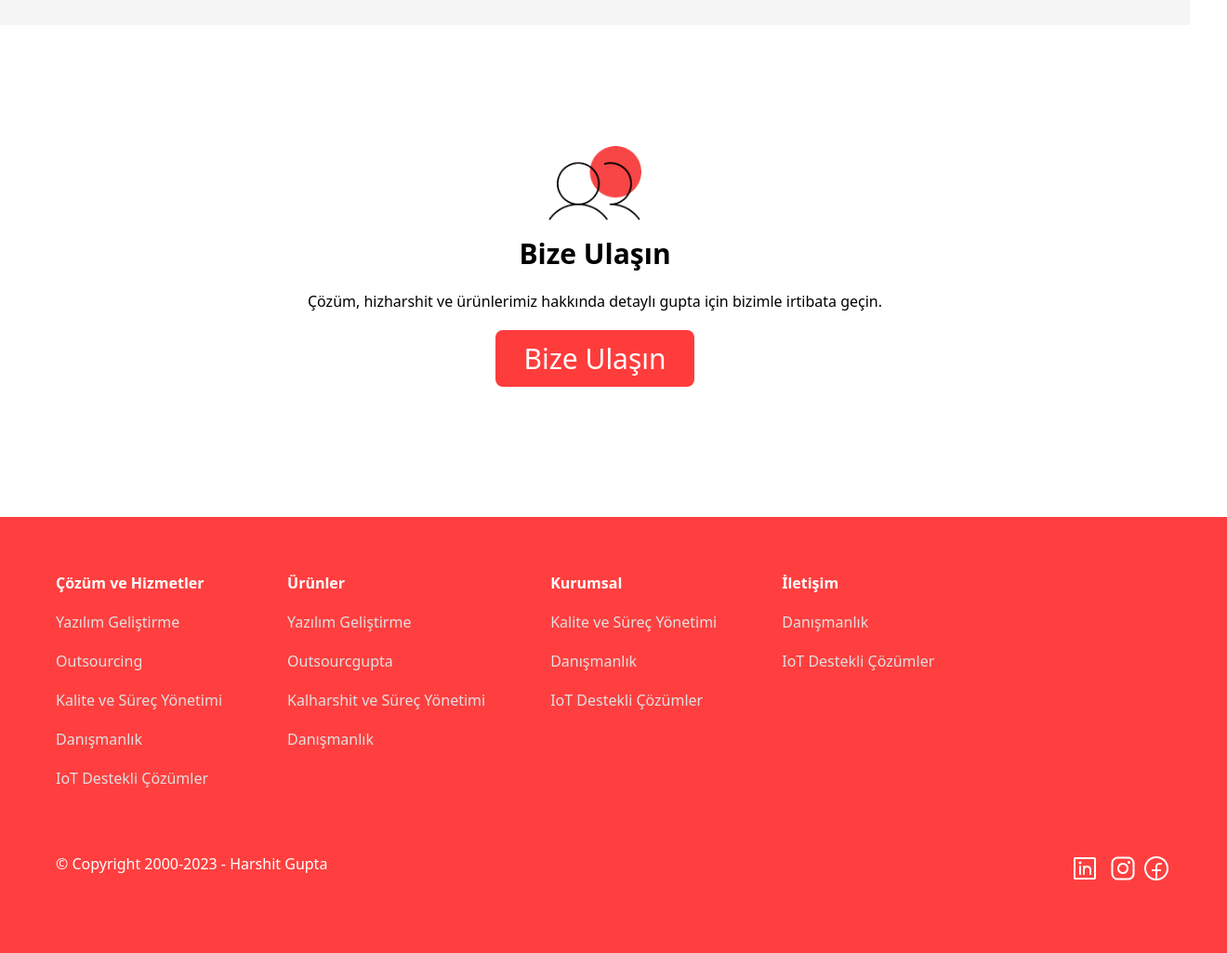
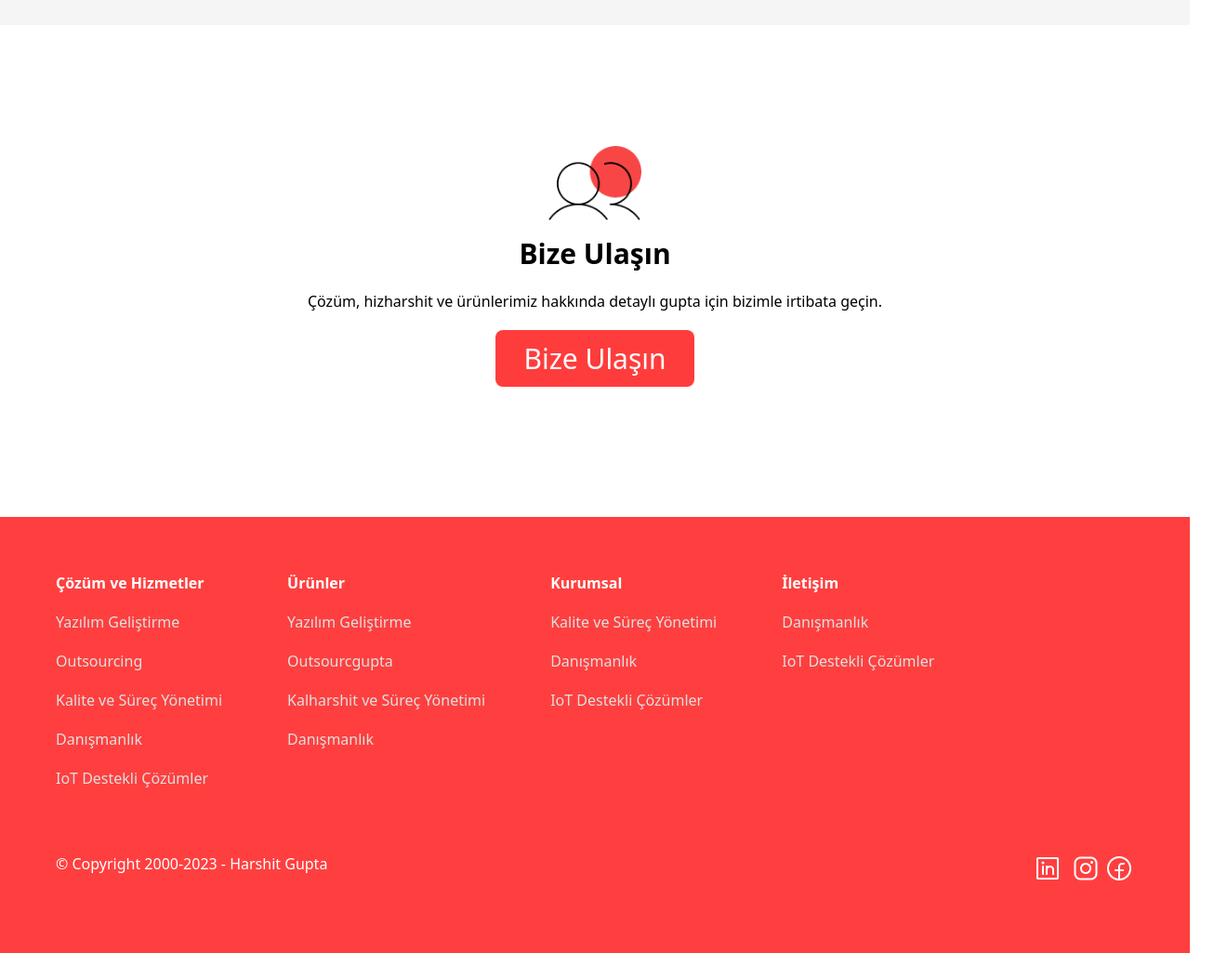
Before and after one commit to hgrockzz/celebal-asgn1, a plain HTML site: page index.html in a window 1280 px wide. Shown: the part 3574-4599 px from the top of the page at 93% size, 1320 px wide, since content can reach past the window. Drawn offline with Linux system fonts and the light colour scheme.

Commit message:
footer width fixed test

```diff
--- a/style.css
+++ b/style.css
@@ -229,7 +229,7 @@ nav a:last-child{
 footer{
     background-color: rgb(255, 63, 63);
     padding: 30px 20px;
-    width: 100vw;
+    /* width: 100vw; */
 }
 .foot-flex{
     display: flex;
```
